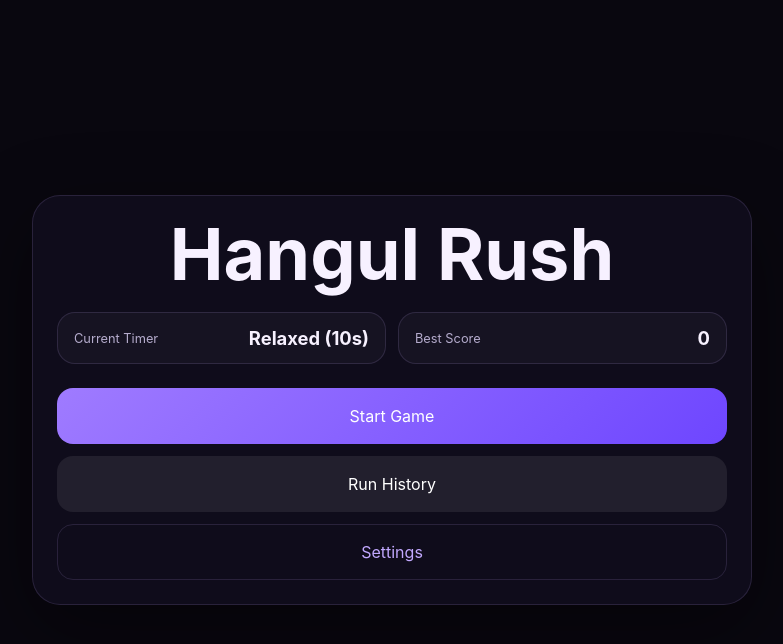
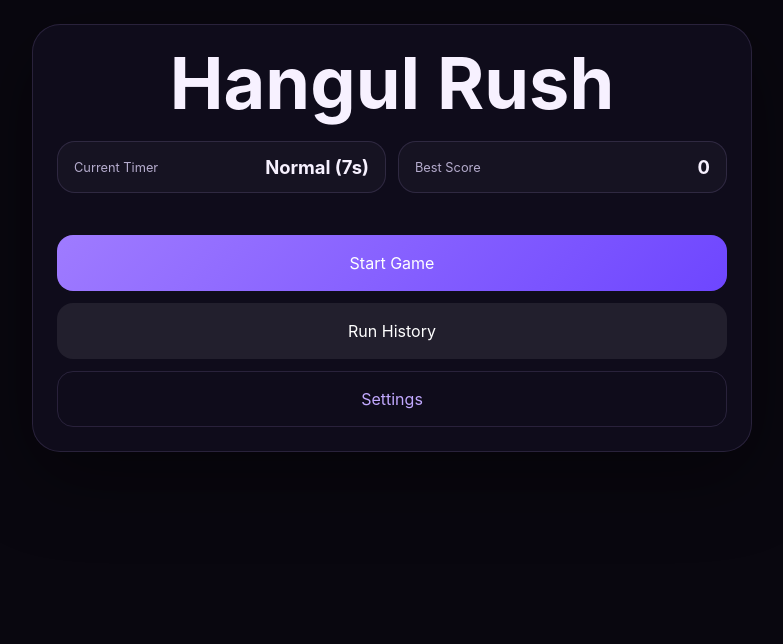
Before and after one commit to Lustmored/hangul, a React (Vite) app: page / in a window 1280 px wide. Shown: the top 644 px of the page, without its empty margins (248-1031 px from the left). Built offline with nearby package versions, Linux system fonts and the light colour scheme.

Commit message:
Update layouts and refactor components for consistent styling and improved usability

```diff
--- a/src/screens/QuizScreen.tsx
+++ b/src/screens/QuizScreen.tsx
@@ -43,7 +43,8 @@ export function QuizScreen({ session, animatedScore, animatedDamage, onAnswer, o
 
   return (
     <main className="screen shell shell--quiz" onClick={result ? onNext : undefined}>
-      <div className="quiz-card">
+      <div className="quiz-card app-view app-view--quiz">
+        <div className="app-view__top">
           <QuizHud
             lives={session.lives}
             score={session.score}
@@ -51,9 +52,14 @@ export function QuizScreen({ session, animatedScore, animatedDamage, onAnswer, o
             animatedScore={animatedScore}
             animatedDamage={animatedDamage}
           />
+        </div>
 
+        <div className="app-view__middle app-view__middle--quiz">
+          <div className="quiz-stage-top">
             <div className={promptClassName}>{question.prompt}</div>
+          </div>
 
+          <div className="quiz-stage-bottom">
             <div className="quiz-status-lane">
               {statusContent}
             </div>
@@ -65,8 +71,11 @@ export function QuizScreen({ session, animatedScore, animatedDamage, onAnswer, o
               correctOptionId={result?.correctOptionId ?? null}
               onSelect={onAnswer}
             />
+          </div>
+        </div>
 
-        <div className="quiz-action-lane" onClick={result ? (event) => event.stopPropagation() : undefined}>
+        <div className="app-view__bottom" onClick={result ? (event) => event.stopPropagation() : undefined}>
+          <div className="quiz-action-lane">
             {result ? (
               <Button block className="quiz-next-button" onClick={onNext}>Next</Button>
             ) : (
@@ -75,6 +84,7 @@ export function QuizScreen({ session, animatedScore, animatedDamage, onAnswer, o
                 timeLimitSeconds={question.timeLimitSeconds}
               />
             )}
+          </div>
         </div>
       </div>
     </main>
--- a/src/screens/SettingsScreen.tsx
+++ b/src/screens/SettingsScreen.tsx
@@ -12,13 +12,13 @@ interface SettingsScreenProps {
 export function SettingsScreen({ settings, onChange, onBack, onReset }: SettingsScreenProps) {
   return (
     <main className="screen shell">
-      <div className="panel">
-        <div className="panel__header">
+      <div className="panel app-view app-view--panel">
+        <div className="app-view__top app-view__top--settings">
           <h1>Settings</h1>
-          <Button tone="ghost" onClick={onBack}>Back</Button>
         </div>
 
-        <section className="section-block">
+        <div className="app-view__middle app-view__middle--scrollable app-view__middle--settings">
+          <section className="section-block section-block--first">
             <div className="section-block__head">
               <h2>Sound</h2>
               <button
@@ -34,9 +34,7 @@ export function SettingsScreen({ settings, onChange, onBack, onReset }: Settings
           </section>
 
           <section className="section-block">
-          <div className="section-block__head">
-            <h2>Timer</h2>
-          </div>
+            <div className="group-label">Timer preset</div>
             <div className="option-list">
               {TIMER_PRESETS.map((preset) => (
                 <label key={preset.id} className={`option-card ${settings.timerPresetId === preset.id ? 'option-card--selected' : ''}`}>
@@ -57,8 +55,15 @@ export function SettingsScreen({ settings, onChange, onBack, onReset }: Settings
               <h2>Danger Zone</h2>
             </div>
             <p className="muted">This immediately wipes saved settings, best scores, and recent runs after confirmation.</p>
-          <Button tone="danger" onClick={onReset}>Reset Local Data</Button>
+            <Button block tone="danger" onClick={onReset}>Reset Local Data</Button>
           </section>
+        </div>
+
+        <div className="app-view__bottom">
+          <div className="stack-actions">
+            <Button block tone="ghost" onClick={onBack}>Back</Button>
+          </div>
+        </div>
       </div>
     </main>
   );
--- a/src/screens/StartScreen.tsx
+++ b/src/screens/StartScreen.tsx
@@ -16,8 +16,12 @@ export function StartScreen({ settings, scoreboards, onStartGame, onOpenHistory,
 
   return (
     <main className="screen shell shell--hero">
-      <div className="hero-card">
+      <div className="hero-card app-view app-view--hero">
+        <div className="app-view__top app-view__top--center">
           <h1>{APP_NAME}</h1>
+        </div>
+
+        <div className="app-view__middle app-view__middle--center">
           <div className="hero-stats">
             <div className="stat-card">
               <span className="stat-card__label">Current Timer</span>
@@ -28,12 +32,16 @@ export function StartScreen({ settings, scoreboards, onStartGame, onOpenHistory,
               <strong>{bestScore}</strong>
             </div>
           </div>
+        </div>
+
+        <div className="app-view__bottom">
           <div className="stack-actions">
             <Button block onClick={onStartGame}>Start Game</Button>
             <Button block tone="secondary" onClick={onOpenHistory}>Run History</Button>
             <Button block tone="ghost" onClick={onOpenSettings}>Settings</Button>
           </div>
         </div>
+      </div>
     </main>
   );
 }
--- a/src/storage/localStorage.ts
+++ b/src/storage/localStorage.ts
@@ -8,7 +8,7 @@ const defaultScoreboard = (): Scoreboard => ({ bestScore: 0, recentRuns: [] });
 
 export const DEFAULT_SETTINGS: AppSettings = {
   soundEnabled: true,
-  timerPresetId: 'relaxed'
+  timerPresetId: 'normal'
 };
 
 export function loadSettings(): AppSettings {
@@ -53,7 +53,7 @@ export function loadScoreboards(): ScoreboardsByTimer {
 
       seed[preset.id] = {
         bestScore: typeof source.bestScore === 'number' ? source.bestScore : 0,
-        recentRuns: Array.isArray(source.recentRuns) ? source.recentRuns.slice(0, 10) as SavedRun[] : []
+        recentRuns: Array.isArray(source.recentRuns) ? source.recentRuns as SavedRun[] : []
       };
     }
 
@@ -69,7 +69,7 @@ export function saveRun(scoreboards: ScoreboardsByTimer, run: SavedRun): Scorebo
     ...scoreboards,
     [run.timerPresetId]: {
       bestScore: Math.max(existing.bestScore, run.score),
-      recentRuns: [run, ...existing.recentRuns].slice(0, 10)
+      recentRuns: [run, ...existing.recentRuns]
     }
   };
 
--- a/src/styles/global.css
+++ b/src/styles/global.css
@@ -49,7 +49,7 @@ button {
   min-height: 100vh;
   padding: 20px;
   display: flex;
-  align-items: center;
+  align-items: stretch;
   justify-content: center;
 }
 
@@ -65,6 +65,7 @@ button {
 .panel,
 .quiz-card {
   width: min(100%, 720px);
+  height: calc(100dvh - 40px);
   border: 1px solid var(--border);
   border-radius: 28px;
   background: var(--panel);
@@ -88,6 +89,97 @@ button {
   line-height: 0.95;
 }
 
+
+.app-view {
+  display: flex;
+  flex-direction: column;
+}
+
+.app-view__top,
+.app-view__bottom {
+  flex: 0 0 auto;
+}
+
+.app-view__top--center {
+  text-align: center;
+}
+
+.app-view__top--history {
+  display: grid;
+  gap: 18px;
+}
+
+.app-view__top--settings {
+  padding-bottom: 18px;
+}
+
+.app-view__middle {
+  flex: 1 1 auto;
+  min-height: 0;
+}
+
+.app-view__middle--center {
+  display: flex;
+  flex-direction: column;
+  justify-content: center;
+}
+
+.app-view__middle--scrollable {
+  overflow-y: auto;
+  padding-right: 4px;
+}
+
+.app-view__middle--settings {
+  padding-top: 18px;
+}
+
+.app-view__middle--history {
+  min-height: 0;
+  overflow: hidden;
+  display: flex;
+  flex-direction: column;
+}
+
+.app-view__middle--quiz {
+  display: flex;
+  flex-direction: column;
+  justify-content: space-between;
+  gap: 18px;
+  padding: 18px 0;
+}
+
+.quiz-stage-top,
+.quiz-stage-bottom {
+  display: flex;
+  flex-direction: column;
+}
+
+.quiz-stage-top {
+  display: flex;
+  align-items: center;
+  justify-content: center;
+  flex: 1 1 auto;
+}
+
+.quiz-stage-bottom {
+  margin-top: auto;
+  display: flex;
+  flex-direction: column;
+  gap: 18px;
+}
+
+.app-view__bottom {
+  margin-top: auto;
+  padding-top: 18px;
+}
+
+.app-view--hero,
+.app-view--panel,
+.app-view--quiz {
+  height: 100%;
+  min-height: 0;
+}
+
 .muted,
 .quiz-copy {
   color: var(--text-muted);
@@ -105,13 +197,11 @@ button {
 }
 
 .stat-card,
-.history-row,
 .option-card,
-.hud-chip,
 .answer-card,
-.tab,
 .toggle,
-.empty-state {
+.empty-state,
+.select-control {
   border: 1px solid var(--border);
   background: rgba(255, 255, 255, 0.03);
   border-radius: 18px;
@@ -130,16 +220,16 @@ button {
   margin-top: 18px;
 }
 
-.stat-card__label,
-.history-row__label,
-.hud-chip__label {
+.stat-card--history-best {
+  margin-bottom: 18px;
+}
+
+.stat-card__label {
   color: var(--text-muted);
   font-size: 0.8rem;
 }
 
-.stat-card strong,
-.history-row strong,
-.hud-chip__value {
+.stat-card strong {
   font-size: 1.15rem;
 }
 
@@ -207,6 +297,12 @@ button {
   border-top: 1px solid var(--border);
 }
 
+.section-block--first {
+  margin-top: 0;
+  padding-top: 0;
+  border-top: 0;
+}
+
 .section-block--danger {
   border-top-color: rgba(255, 104, 125, 0.2);
 }
@@ -227,6 +323,93 @@ button {
   background: var(--accent-soft);
 }
 
+
+.select-row {
+  display: flex;
+  align-items: center;
+  justify-content: space-between;
+  gap: 12px;
+  width: 100%;
+  padding: 14px 16px;
+  border: 1px solid var(--border);
+  border-radius: 18px;
+  background: rgba(255, 255, 255, 0.03);
+}
+
+.select-row__label {
+  color: var(--text-muted);
+  font-size: 0.9rem;
+  white-space: nowrap;
+}
+
+.select-row__control {
+  flex: 0 1 58%;
+}
+
+.group-label {
+  margin-bottom: 12px;
+  color: var(--text-muted);
+  font-size: 0.9rem;
+}
+
+.select-control {
+  width: 100%;
+  min-height: 32px;
+  padding: 0;
+  border: 0;
+  border-radius: 0;
+  color: #ffffff;
+  text-align: right;
+  appearance: none;
+  background: transparent;
+}
+
+.history-table-wrap {
+  flex: 1 1 auto;
+  min-height: 0;
+  overflow: auto;
+  border: 1px solid var(--border);
+  border-radius: 18px;
+  background: rgba(255, 255, 255, 0.03);
+}
+
+.history-table {
+  width: 100%;
+  border-collapse: collapse;
+  table-layout: fixed;
+}
+
+.history-table th,
+.history-table td {
+  padding: 14px 16px;
+  text-align: left;
+  font-variant-numeric: tabular-nums;
+}
+
+.history-table th {
+  color: var(--text-muted);
+  font-size: 0.78rem;
+  font-weight: 600;
+  text-transform: uppercase;
+  letter-spacing: 0.06em;
+}
+
+.history-table tbody tr + tr {
+  border-top: 1px solid var(--border);
+}
+
+.history-table td:nth-child(1),
+.history-table th:nth-child(1) {
+  width: 44%;
+}
+
+.history-table td:nth-child(2),
+.history-table td:nth-child(3),
+.history-table th:nth-child(2),
+.history-table th:nth-child(3) {
+  text-align: right;
+}
+
 .toggle {
   border: 0;
   min-width: 84px;
@@ -241,9 +424,7 @@ button {
 .quiz-card {
   padding: 18px;
   margin: 0 auto;
-  display: flex;
-  flex-direction: column;
-  gap: 18px;
+  gap: 0;
 }
 
 .quiz-hud {
@@ -514,34 +695,6 @@ button {
   color: var(--timeout);
 }
 
-.tab-row {
-  display: flex;
-  gap: 8px;
-  overflow-x: auto;
-  padding-bottom: 4px;
-}
-
-.tab {
-  border: 0;
-  min-height: 44px;
-  padding: 0 14px;
-  color: var(--text-muted);
-  white-space: nowrap;
-}
-
-.tab--active {
-  background: var(--accent-soft);
-  color: white;
-  border: 1px solid rgba(159, 123, 255, 0.4);
-}
-
-.history-row {
-  padding: 16px;
-  display: grid;
-  grid-template-columns: repeat(3, minmax(0, 1fr));
-  gap: 12px;
-}
-
 .empty-state {
   padding: 28px 18px;
   text-align: center;
@@ -663,13 +816,13 @@ button {
   .hero-card,
   .panel,
   .quiz-card {
+    height: calc(100dvh - 28px);
     padding: 18px;
     border-radius: 24px;
   }
 
   .hero-stats,
-  .hero-stats--result,
-  .history-row {
+  .hero-stats--result {
     grid-template-columns: 1fr;
   }
 
```
Also changed, not shown: src/screens/EndScreen.tsx (+12 -1 lines), src/screens/RunHistoryScreen.tsx (+60 -35 lines), 1 other file (tests, documents, lock files or other folders). Lines whose indentation alone changed are shown as unchanged.
